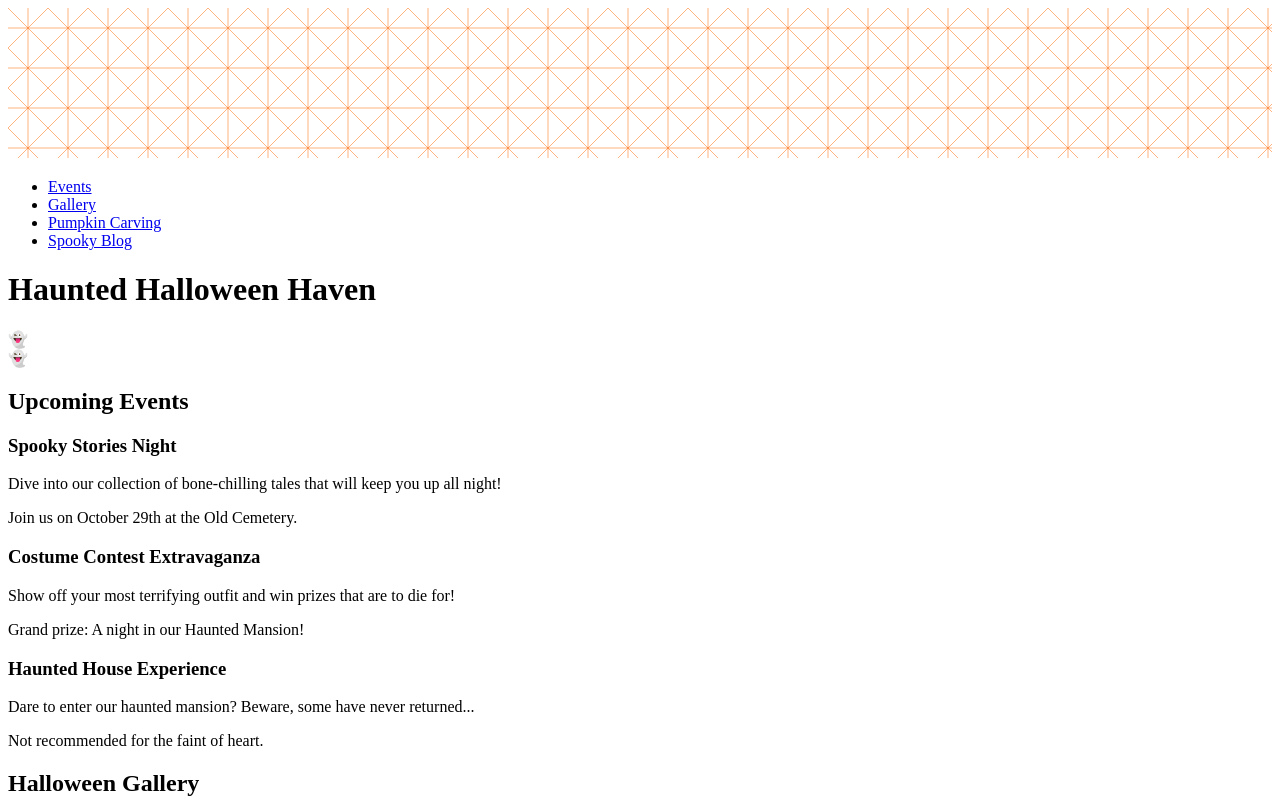
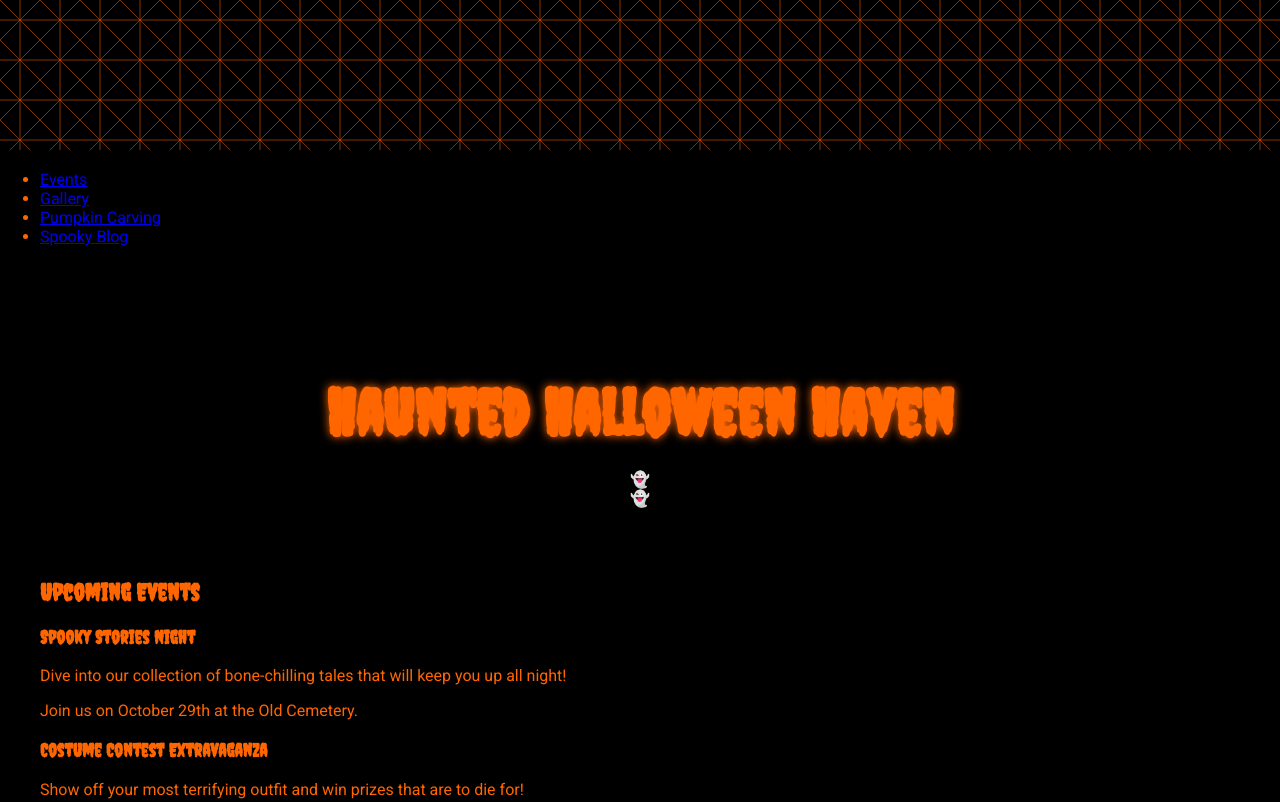
Before and after one commit to ggpio18/VAN-Halloween-website-html-css-js, a plain HTML site: page index.html in a window 1280 px wide. Shown: the top 802 px of the page. Drawn offline with Linux system fonts and the light colour scheme.

Commit message:
+[style boiler plate]

```diff
--- a/index.html
+++ b/index.html
@@ -4,6 +4,7 @@
     <meta charset="UTF-8">
     <meta name="viewport" content="width=device-width, initial-scale=1.0">
     <title>HalloWeen Website</title>
+    <link rel="stylesheet" href="style.css">
 </head>
 <body>
     <div id="cursor"></div>
--- a/style.css
+++ b/style.css
@@ -0,0 +1,29 @@
+@import url('https://fonts.googleapis.com/css2?family=Creepster&family=Roboto:wght@400;700&display=swap');
+
+body {
+    margin: 0;
+    padding: 0;
+    font-family: 'Roboto', sans-serif;
+    background-color: #000;
+    color: #ff6600;
+    overflow-x: hidden;
+}
+.container {
+    max-width: 1200px;
+    margin: 0 auto;
+    padding: 20px;
+}
+header {
+    text-align: center;
+    padding: 50px 0;
+    position: relative;
+}
+h1, h2, h3 {
+    font-family: 'Creepster', cursive;
+}
+h1 {
+    font-size: 4em;
+    margin-bottom: 20px;
+    text-shadow: 0 0 10px #ff6600;
+    animation: flicker 2s infinite;
+}
```
